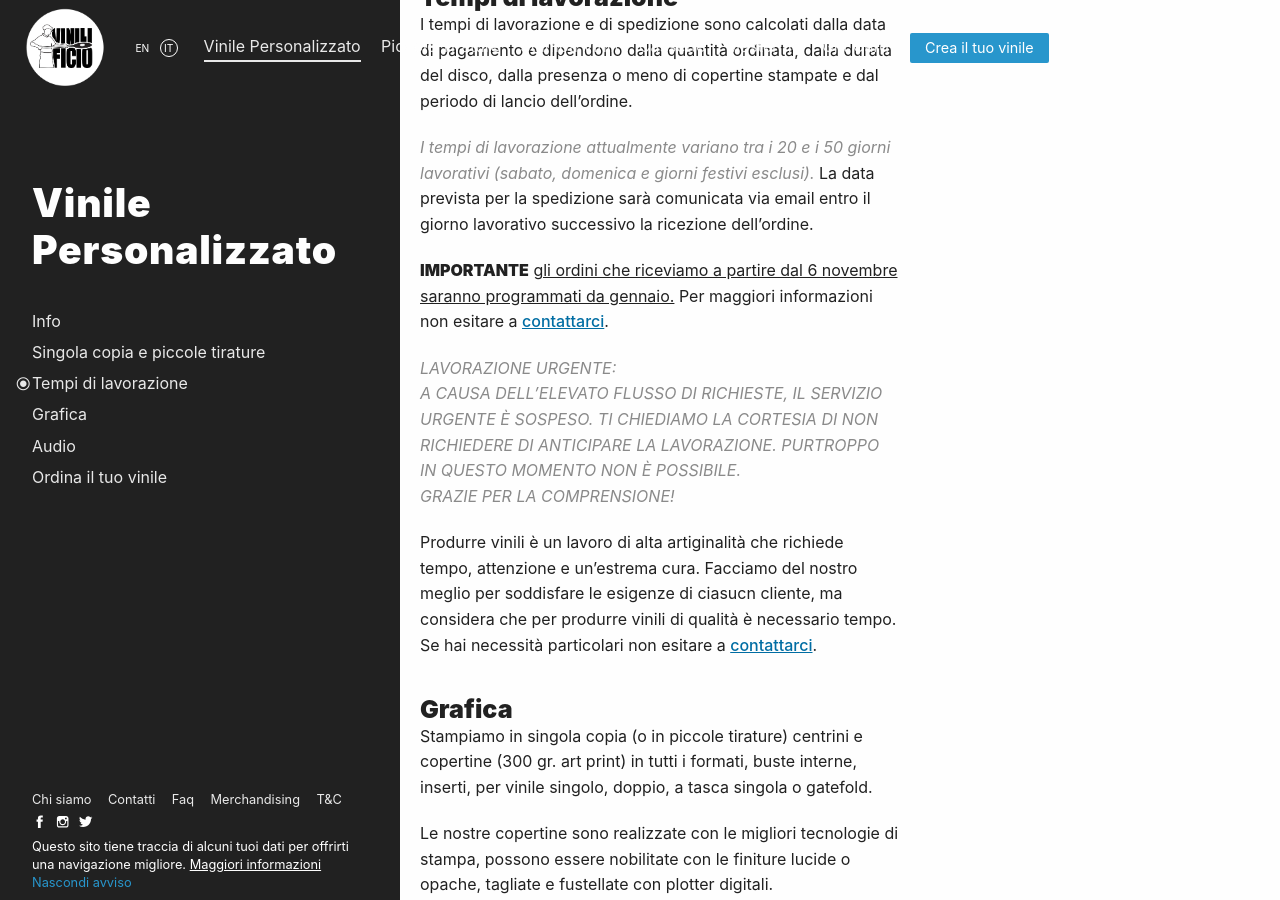
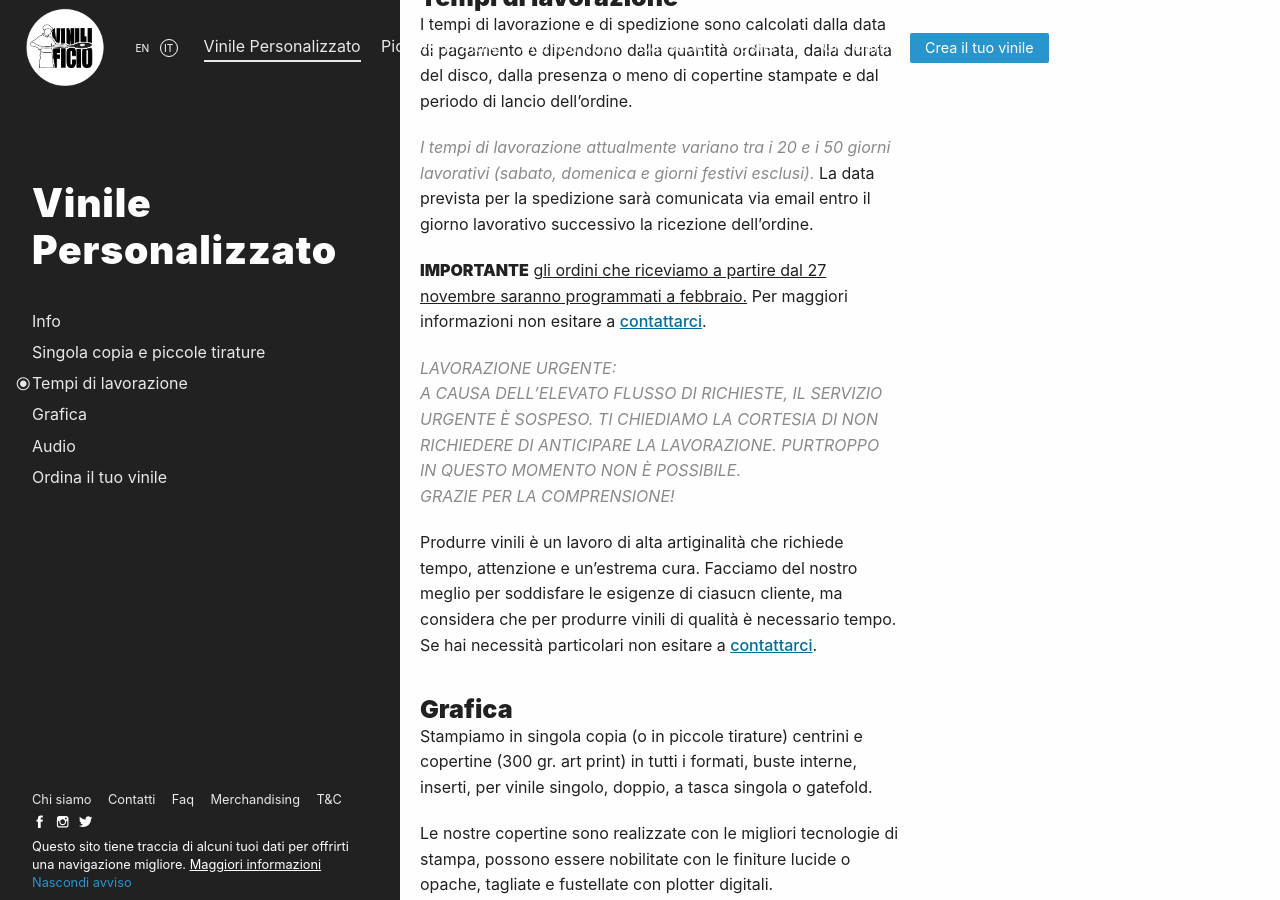
Before and after one commit to Vinilificio/vinilificio.com, a Jekyll site: the page built from _pages/copia-singola.md, in a window 1280 px wide and 900 px high, scrolled down 2040 px. Built offline with Jekyll 4.4.1, drawn with Linux system fonts in a browser that asks for light colours; nearby versions of some CDN libraries; comment, search, counter and statistics services are not loaded.

Commit message:
Update copia-singola.md

```diff
--- a/_pages/copia-singola.md
+++ b/_pages/copia-singola.md
@@ -64,7 +64,7 @@ I tempi di lavorazione e di spedizione sono calcolati dalla data di pagamento e
 
 *I tempi di lavorazione attualmente variano tra i 20 e i 50 giorni lavorativi (sabato, domenica e giorni festivi esclusi).* La data prevista per la spedizione sarà comunicata via email entro il giorno lavorativo successivo la ricezione dell'ordine.
 
-__IMPORTANTE__ <ins>gli ordini che riceviamo a partire dal 6 novembre saranno programmati da gennaio.</ins> Per maggiori informazioni non esitare a [contattarci](/contatti/).
+__IMPORTANTE__ <ins>gli ordini che riceviamo a partire dal 27 novembre saranno programmati a febbraio.</ins> Per maggiori informazioni non esitare a [contattarci](/contatti/).
 
 *LAVORAZIONE URGENTE:<br>
 A CAUSA DELL'ELEVATO FLUSSO DI RICHIESTE, IL SERVIZIO URGENTE È SOSPESO. TI CHIEDIAMO LA CORTESIA DI NON RICHIEDERE DI ANTICIPARE LA LAVORAZIONE. PURTROPPO IN QUESTO MOMENTO NON È POSSIBILE. <br>
```
